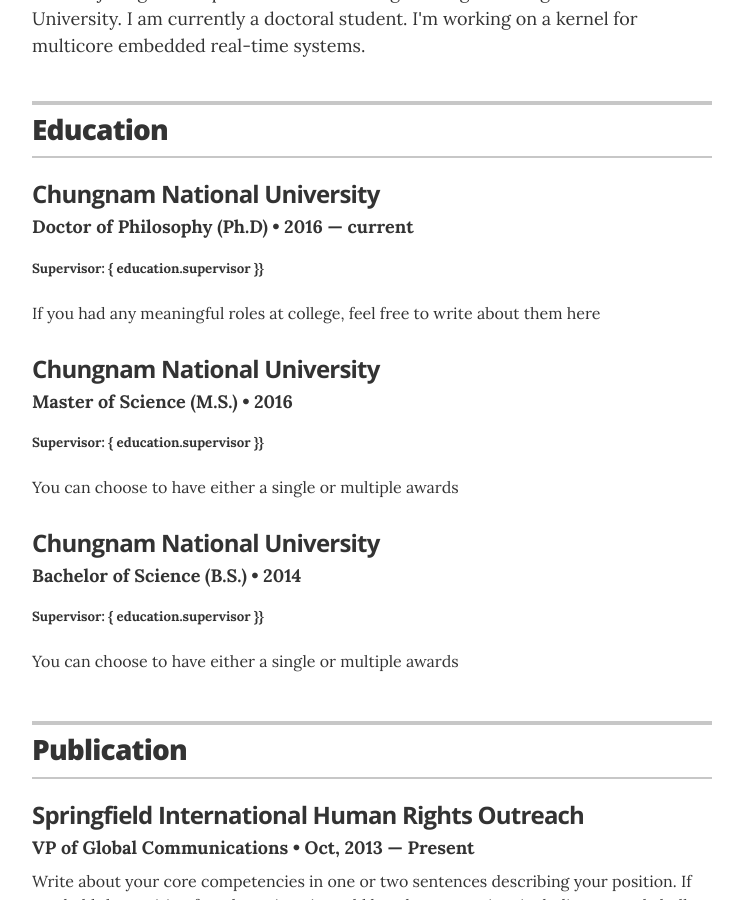
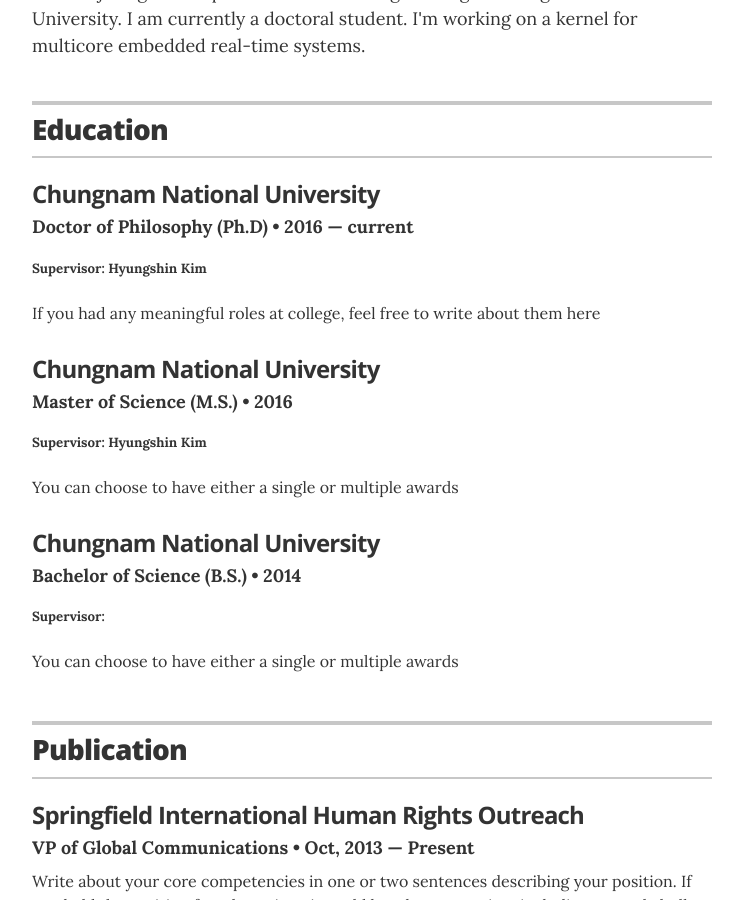
Before and after one commit to sihyeong/sihyeong.github.io, a Jekyll site: the page built from index.html, in a window 1280 px wide and 900 px high, scrolled down 253 px. Shown: the whole window, without its empty margins (268-1011 px from the left). Built offline with Jekyll 4.4.1, drawn with Linux system fonts in a browser that asks for light colours.

Commit message:
Update resume.html

```diff
--- a/_layouts/resume.html
+++ b/_layouts/resume.html
@@ -67,7 +67,7 @@
               {% endfor %}
             </ul></h5>
 
-          <p class="resume-item-copy"><h5>Supervisor: { education.supervisor }} </h5></p>
+          <p class="resume-item-copy"><h5>Supervisor: {{ education.supervisor }} </h5></p>
           <p class="resume-item-copy">{{ education.summary }}</p>
         </div>
         {% endfor %}
```
